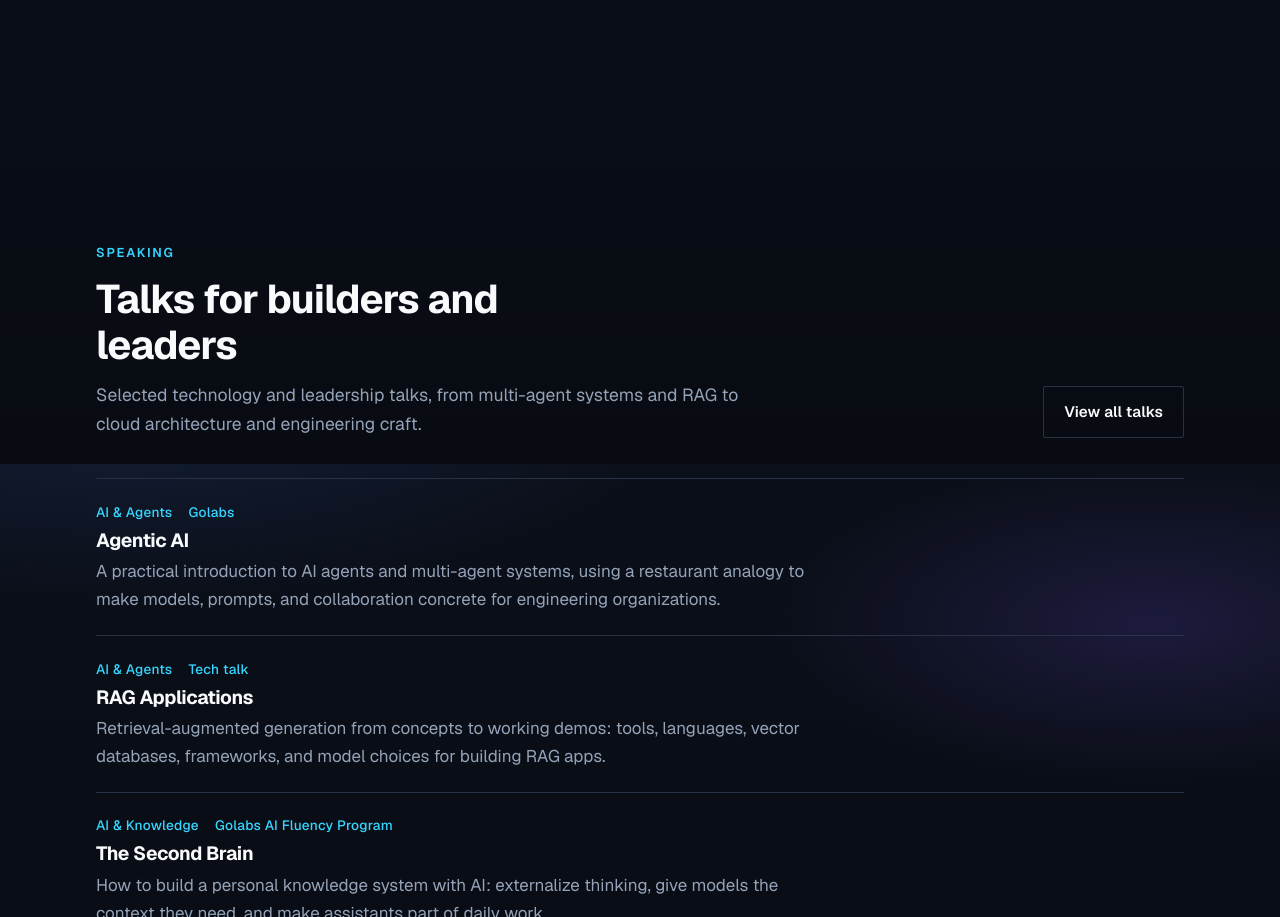
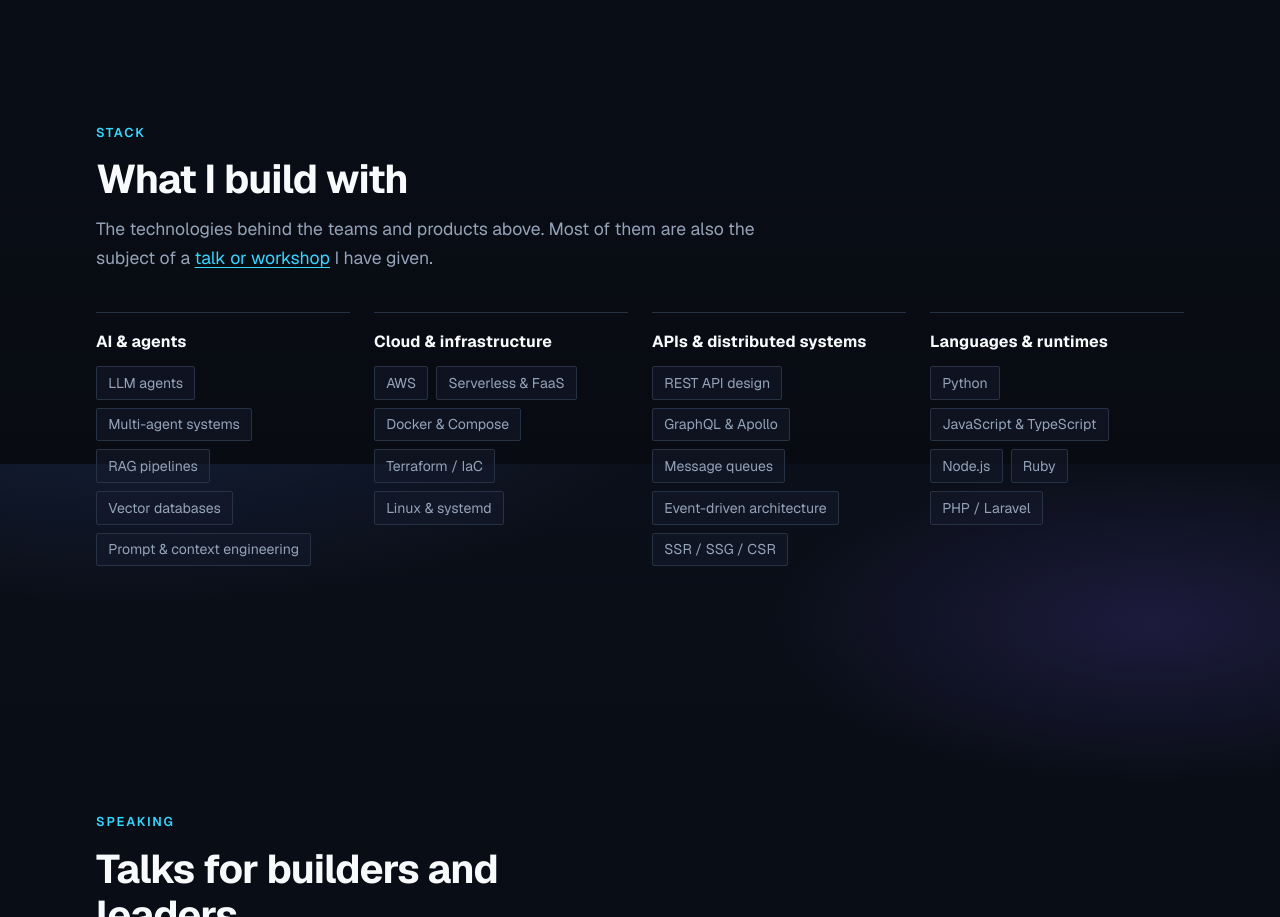
Before and after one commit to crojasaragonez/crojasaragonez.github.io, an Astro site: page / in a window 1280 px wide. Shown: the part 2736-3653 px from the top of the page. Built offline with nearby package versions, Linux system fonts and the light colour scheme; Astro itself is replaced by a stand-in of ours.

Commit message:
adding tech stack details

```diff
--- /dev/null
+++ b/src/components/Stack.astro
@@ -0,0 +1,92 @@
+---
+import { site } from '../data/site';
+
+const base = import.meta.env.BASE_URL;
+---
+
+<section class="section stack" id="stack">
+  <div class="container">
+    <div class="reveal">
+      <p class="section-label">Stack</p>
+      <h2 class="section-title">What I build with</h2>
+      <p class="section-lead">
+        The technologies behind the teams and products above. Most of them are also the subject of a
+        <a href={`${base}speaking/`}>talk or workshop</a> I have given.
+      </p>
+    </div>
+    <ul class="groups reveal">
+      {
+        site.stack.map((group) => (
+          <li class="group">
+            <h3>{group.group}</h3>
+            <ul class="chips">
+              {group.items.map((item) => (
+                <li>{item}</li>
+              ))}
+            </ul>
+          </li>
+        ))
+      }
+    </ul>
+  </div>
+</section>
+
+<style>
+  /* Sits directly under Expertise, so drop the leading gap and let the two read
+     as one block: abstract capabilities first, concrete tools second. */
+  .stack {
+    padding-top: 0;
+  }
+
+  .groups {
+    list-style: none;
+    margin: 2.5rem 0 0;
+    padding: 0;
+    display: grid;
+    gap: 2rem 1.75rem;
+  }
+
+  .group {
+    padding-top: 1.25rem;
+    border-top: 1px solid var(--border-strong);
+  }
+
+  .group h3 {
+    margin-bottom: 0.9rem;
+    color: var(--text);
+    font-size: 1rem;
+    letter-spacing: 0.01em;
+  }
+
+  .chips {
+    list-style: none;
+    margin: 0;
+    padding: 0;
+    display: flex;
+    flex-wrap: wrap;
+    gap: 0.5rem;
+  }
+
+  .chips li {
+    padding: 0.35rem 0.7rem;
+    border: 1px solid var(--border);
+    border-radius: var(--radius);
+    background: color-mix(in srgb, var(--bg-elevated) 55%, transparent);
+    color: var(--text-muted);
+    font-size: 0.88rem;
+    line-height: 1.45;
+  }
+
+  @media (min-width: 640px) {
+    .groups {
+      grid-template-columns: repeat(2, minmax(0, 1fr));
+    }
+  }
+
+  @media (min-width: 1000px) {
+    .groups {
+      grid-template-columns: repeat(4, minmax(0, 1fr));
+      gap: 2rem 1.5rem;
+    }
+  }
+</style>
--- a/src/data/site.ts
+++ b/src/data/site.ts
@@ -288,6 +288,38 @@
         'Distributed teams across LATAM and the US delivering mission-critical software for Fortune 500 and growth-stage companies.',
     },
   ],
+  // Concrete technologies, grouped for scanning. Every entry should be something
+  // I have shipped or taught: most map to a talk in src/content/talks.
+  stack: [
+    {
+      group: 'AI & agents',
+      items: [
+        'LLM agents',
+        'Multi-agent systems',
+        'RAG pipelines',
+        'Vector databases',
+        'Prompt & context engineering',
+      ],
+    },
+    {
+      group: 'Cloud & infrastructure',
+      items: ['AWS', 'Serverless & FaaS', 'Docker & Compose', 'Terraform / IaC', 'Linux & systemd'],
+    },
+    {
+      group: 'APIs & distributed systems',
+      items: [
+        'REST API design',
+        'GraphQL & Apollo',
+        'Message queues',
+        'Event-driven architecture',
+        'SSR / SSG / CSR',
+      ],
+    },
+    {
+      group: 'Languages & runtimes',
+      items: ['Python', 'JavaScript & TypeScript', 'Node.js', 'Ruby', 'PHP / Laravel'],
+    },
+  ],
   education: [
     {
       school: 'Massachusetts Institute of Technology',
--- a/src/layouts/BaseLayout.astro
+++ b/src/layouts/BaseLayout.astro
@@ -44,7 +44,12 @@
     '@type': 'EducationalOrganization',
     name: entry.school,
   })),
-  knowsAbout: site.expertise.map((entry) => entry.title),
+  // Broad capabilities plus the concrete tools behind them, so the entity graph
+  // carries the same keywords a reader sees in the Stack section.
+  knowsAbout: [
+    ...site.expertise.map((entry) => entry.title),
+    ...site.stack.flatMap((group) => group.items),
+  ],
   knowsLanguage: site.skills.languages.map((language) => language.name),
 };
 ---
--- a/src/pages/index.astro
+++ b/src/pages/index.astro
@@ -6,6 +6,7 @@
 import AboutTeaser from '../components/AboutTeaser.astro';
 import VenturesTeaser from '../components/VenturesTeaser.astro';
 import Expertise from '../components/Expertise.astro';
+import Stack from '../components/Stack.astro';
 import SpeakingTeaser from '../components/SpeakingTeaser.astro';
 import BlogTeaser from '../components/BlogTeaser.astro';
 import Contact from '../components/Contact.astro';
@@ -26,6 +27,7 @@
   <AboutTeaser />
   <VenturesTeaser />
   <Expertise />
+  <Stack />
   <SpeakingTeaser talks={talks} />
   {posts.length > 0 && <BlogTeaser posts={posts} />}
   <Contact />
```
